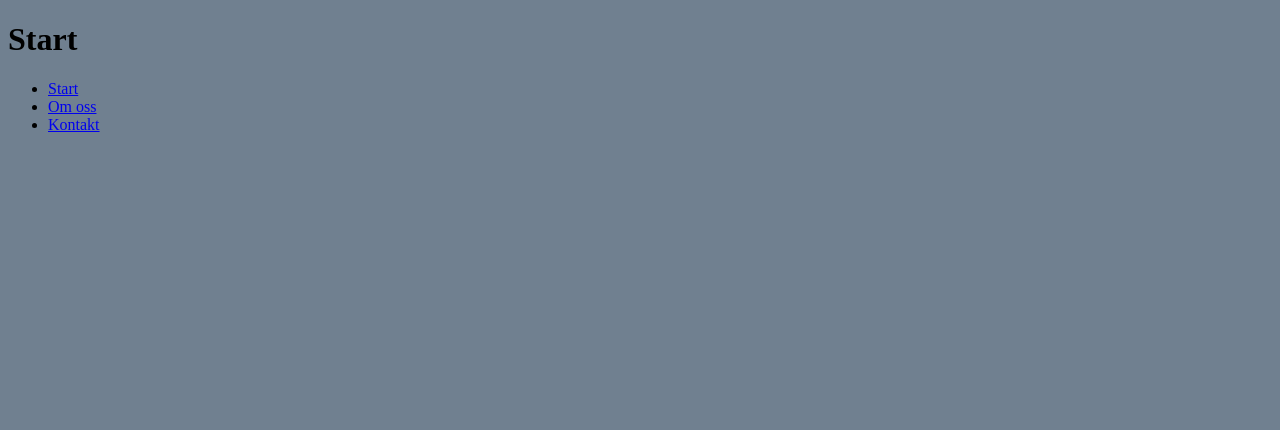
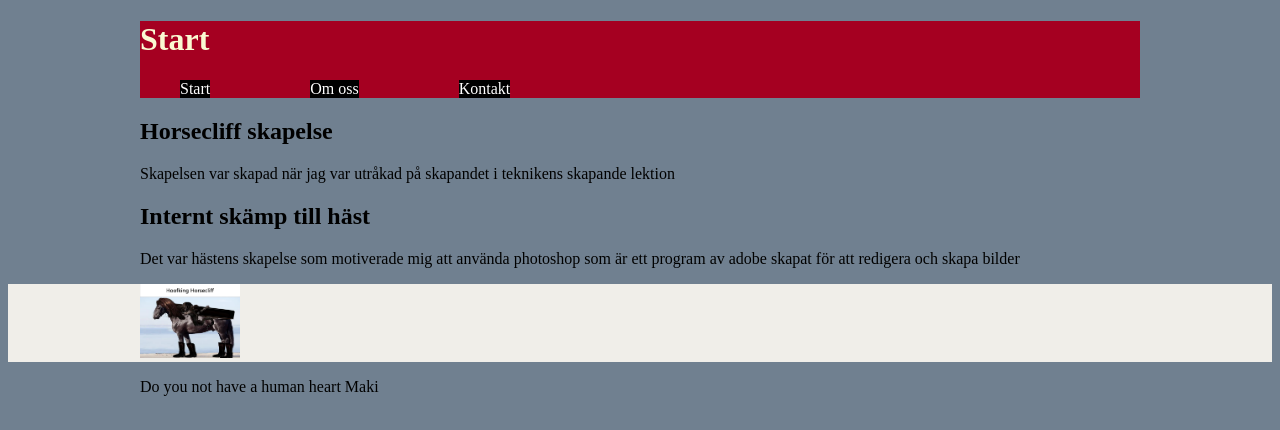
Before and after one commit to thormeisteryolo/bin, a plain HTML site: page index.html in a window 1280 px wide. Drawn offline with Linux system fonts and the light colour scheme.

Commit message:
Tillämpade allt innehåll som bilder och paragrafer. Innehåll i om oss och kontakt sidorna har blivit implementerats

```diff
--- a/index.html
+++ b/index.html
@@ -6,6 +6,7 @@
 </head>
 
 <body>
+    <div class="container">
     <header>
         <h1>Start</h1>
         <nav>
@@ -15,20 +16,31 @@
             <li><a href="pages/contact.html">Kontakt</a></li>
            </ul>
         </nav>
+        </div>
     </header>
 
     <main>
+        <div class="container">
      <article>
-
+        <h2>Horsecliff skapelse</h2>
+     <p>Skapelsen var skapad när jag var utråkad på skapandet i teknikens skapande lektion</p>
      </article>
 
      <article>
-
+      <h2>Internt skämp till häst</h2>
+      <p>Det var hästens skapelse som motiverade mig att använda photoshop som är ett program av adobe skapat för att redigera och skapa bilder</p>
      </article>
+     </div>
     </main>
-
+    <aside>
+     <div class="container">
+        <img src="images/Horsecliff.png" alt="Hoofking Horsecliff">
+     </div>
+    </aside>
     <footer>
-
+        <div class="container">
+        <p>Do you not have a human heart Maki</p>
+        </div>
     </footer>
 </body>
 
--- a/style/style.css
+++ b/style/style.css
@@ -1,3 +1,62 @@
 body {
     background-color: slategrey;
 }
+
+header{
+    background-color: #A50021;
+}
+
+h1 {
+    color: lightgoldenrodyellow;
+}
+
+.container{
+    max-width: 1000px;
+    margin-inline: auto;
+    padding-inline: 1rem;
+
+}
+
+nav ul {
+    list-style-type: none;
+    display: flex;
+    gap: 70px;
+}
+
+article img {
+    width: 500px;
+}
+
+img {
+    height: auto;
+    width: 100px;
+}
+
+aside{
+    background-color: #F0EEE9;
+
+}
+
+nav li {
+    float: left;
+    margin-right: 30px;
+    background-color: black;
+}
+
+nav a {
+    text-decoration: none;
+    color: white;
+
+}
+
+nav a:hover{
+    animation-name: rainbow;
+    animation-duration: 1s;
+    animation-direction: alternate;
+    animation-iteration-count: infinite;
+}
+
+@keyframes rainbow {
+    from{color: blue}
+    to{color: red}
+}
```
Also changed, not shown: pages/about.html (+2 -1 lines), pages/contact.html (+1 -1 lines), images/Horsecliff.png (added).
